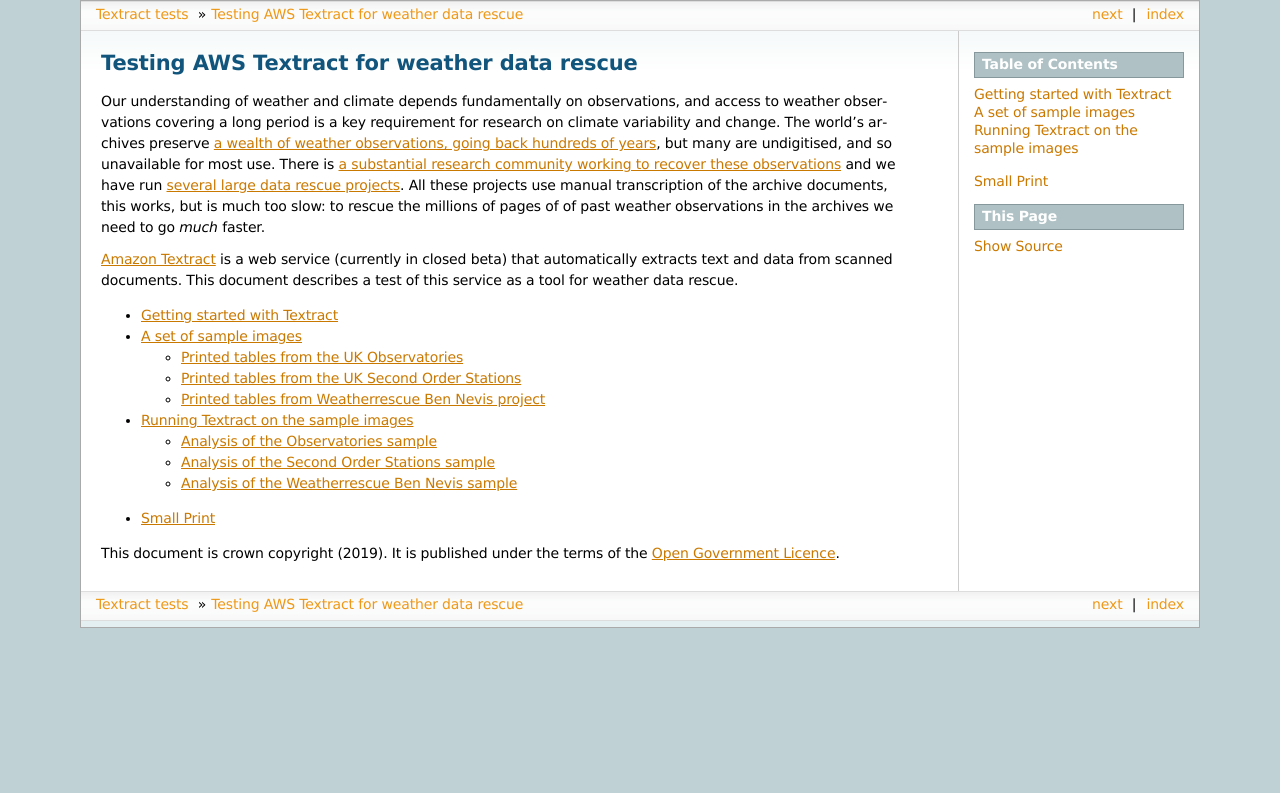
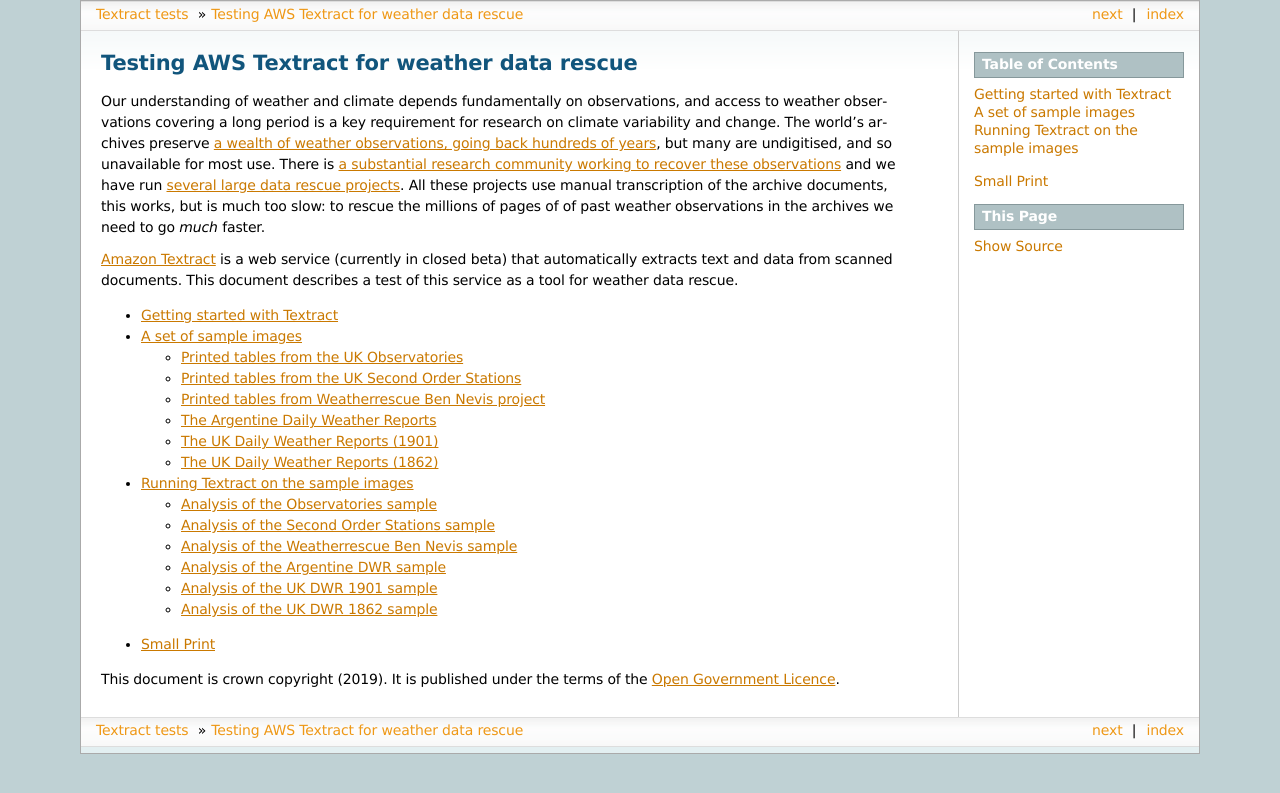
Before and after one commit to philip-brohan/AWS-Textract, a Sphinx documentation site: the page built from docs/index.rst, in a window 1280 px wide. Shown: the top 793 px of the page. Built offline with Sphinx 7.4.7, drawn with Linux system fonts in a browser that asks for light colours.

Commit message:
Added more samples to docs.

```diff
--- /dev/null
+++ b/docs/samples/Argentine_DWR/plot_polygons.rst
@@ -0,0 +1,4 @@
+Script to plot comparison figure
+================================
+
+.. literalinclude:: ../../../analyses/samples/Argentine_DWR/plot_polygons.py
--- /dev/null
+++ b/docs/samples/Argentine_DWR/polygons.rst
@@ -0,0 +1,21 @@
+Analysis of the Argentine DWR sample
+====================================
+
+.. figure:: ../../../analyses/samples/Argentine_DWR/Argentine_DWR.png
+   :width: 95%
+   :align: center
+   :figwidth: 95%
+
+   :doc:`Argentine DWR sample image <sample>`, overlain with the polygons where Textract has detected text.
+
+|
+
+Code to make the figure
+-----------------------
+
+.. toctree::
+   :maxdepth: 1
+   :titlesonly:
+
+   run_textract
+   plot_polygons
--- /dev/null
+++ b/docs/samples/Argentine_DWR/run_textract.rst
@@ -0,0 +1,4 @@
+Script to run Textract
+======================
+
+.. literalinclude:: ../../../analyses/samples/Argentine_DWR/run_textract.py
--- /dev/null
+++ b/docs/samples/Argentine_DWR/sample.rst
@@ -0,0 +1,11 @@
+The Argentine Daily Weather Reports
+===================================
+
+.. figure:: ../../../samples/103.jpg
+   :width: 75%
+   :align: center
+   :figwidth: 95%
+
+   Argentine Daily Weather report sample image - left-hand page. (Right hand pages are maps).
+
+Daily Weather Reports are collections of telegraph observations used to make daily synoptic weathermaps. Argentina started producing them in 1902, and their series has the advantage of being printed. The Argentine DWRs are being `worked on through the Copernicus Data Rescue Service <http://brohan.org/station-data/sources/Argentine_DWR/index.html>`_, but the bulk of them are not yet digitised.
--- /dev/null
+++ b/docs/samples/DWR_1862/plot_polygons.rst
@@ -0,0 +1,4 @@
+Script to plot comparison figure
+================================
+
+.. literalinclude:: ../../../analyses/samples/DWR_1862/plot_polygons.py
--- /dev/null
+++ b/docs/samples/DWR_1862/polygons.rst
@@ -0,0 +1,21 @@
+Analysis of the UK DWR 1862 sample
+==================================
+
+.. figure:: ../../../analyses/samples/DWR_1862/DWR_1862.png
+   :width: 95%
+   :align: center
+   :figwidth: 95%
+
+   :doc:`UK DWR 1862 sample image <sample>`, overlain with the polygons where Textract has detected text.
+
+|
+
+Code to make the figure
+-----------------------
+
+.. toctree::
+   :maxdepth: 1
+   :titlesonly:
+
+   run_textract
+   plot_polygons
--- /dev/null
+++ b/docs/samples/DWR_1862/run_textract.rst
@@ -0,0 +1,4 @@
+Script to run Textract
+======================
+
+.. literalinclude:: ../../../analyses/samples/DWR_1862/run_textract.py
--- /dev/null
+++ b/docs/samples/DWR_1862/sample.rst
@@ -0,0 +1,11 @@
+The UK Daily Weather Reports (1862)
+===================================
+
+.. figure:: ../../../samples/DWR_1862_03.jpg
+   :width: 75%
+   :align: center
+   :figwidth: 95%
+
+   UK Daily Weather report from 1862 sample image
+
+The `Daily Weather Reports <http://brohan.org/UK-digitisation/sources/DWR.html>`_ are collections of telegraph observations used to make daily synoptic weathermaps. The UK started producing them in 1860, and they started out as a simple printed table with handwritten entries.
--- /dev/null
+++ b/docs/samples/DWR_1901/plot_polygons.rst
@@ -0,0 +1,4 @@
+Script to plot comparison figure
+================================
+
+.. literalinclude:: ../../../analyses/samples/DWR_1901/plot_polygons.py
--- /dev/null
+++ b/docs/samples/DWR_1901/polygons.rst
@@ -0,0 +1,21 @@
+Analysis of the UK DWR 1901 sample
+==================================
+
+.. figure:: ../../../analyses/samples/DWR_1901/DWR_1901.png
+   :width: 95%
+   :align: center
+   :figwidth: 95%
+
+   :doc:`UK DWR 1901 sample image <sample>`, overlain with the polygons where Textract has detected text.
+
+|
+
+Code to make the figure
+-----------------------
+
+.. toctree::
+   :maxdepth: 1
+   :titlesonly:
+
+   run_textract
+   plot_polygons
--- /dev/null
+++ b/docs/samples/DWR_1901/run_textract.rst
@@ -0,0 +1,4 @@
+Script to run Textract
+======================
+
+.. literalinclude:: ../../../analyses/samples/DWR_1901/run_textract.py
--- /dev/null
+++ b/docs/samples/DWR_1901/sample.rst
@@ -0,0 +1,11 @@
+The UK Daily Weather Reports (1901)
+===================================
+
+.. figure:: ../../../samples/DWR_1901_03_left.jpg
+   :width: 75%
+   :align: center
+   :figwidth: 95%
+
+   UK Daily Weather report from 1901 sample image - data page. (Other pages are maps).
+
+Daily Weather Reports are collections of telegraph observations used to make daily synoptic weathermaps. The UK started producing them in 1860, and by 1901 they hasd established a standard format with a printed table structure filled in by hand. The UK DWRs `have been digitised for the period 1901-1910 through the weatherrescue.org project <http://brohan.org/transcription_methods_review/case_studies/DWR/DWR.html>`_, but other decades are not yet digitised.
--- a/docs/samples/samples.rst
+++ b/docs/samples/samples.rst
@@ -10,3 +10,6 @@
    Observatories/sample
    Second_order/sample
    Ben_Nevis/sample
+   Argentine_DWR/sample
+   DWR_1901/sample
+   DWR_1862/sample
--- a/docs/samples/samples_results.rst
+++ b/docs/samples/samples_results.rst
@@ -8,3 +8,6 @@
    Observatories/polygons
    Second_order/polygons
    Ben_Nevis/polygons
+   Argentine_DWR/polygons
+   DWR_1901/polygons
+   DWR_1862/polygons
```
Also changed, not shown: 2 other files.
